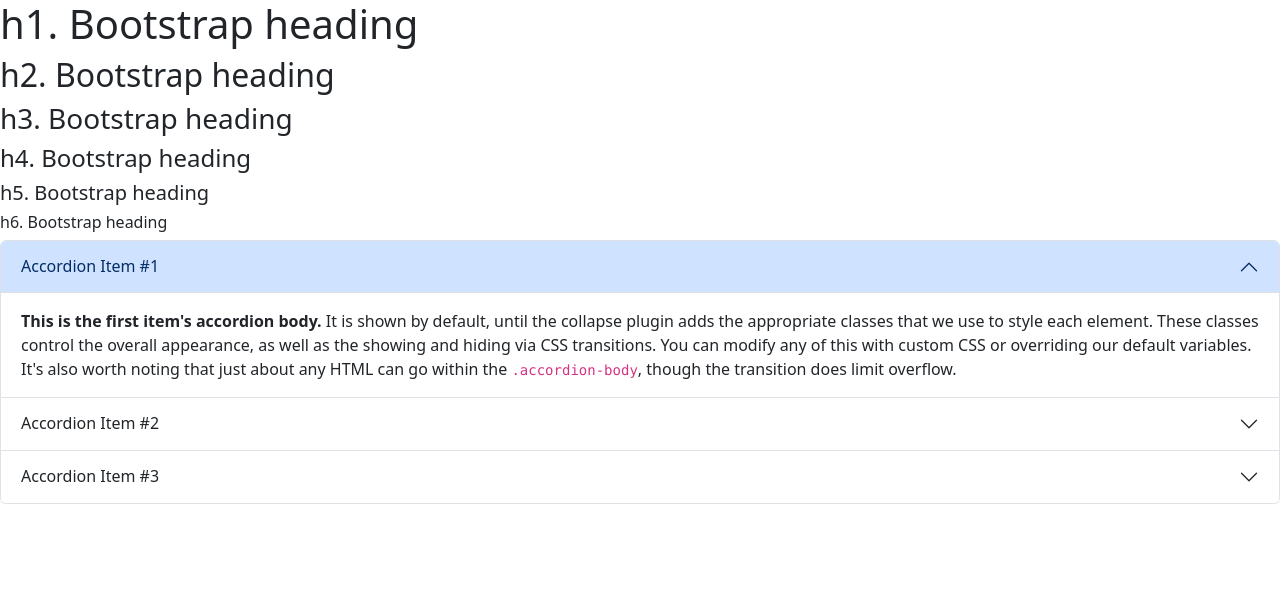
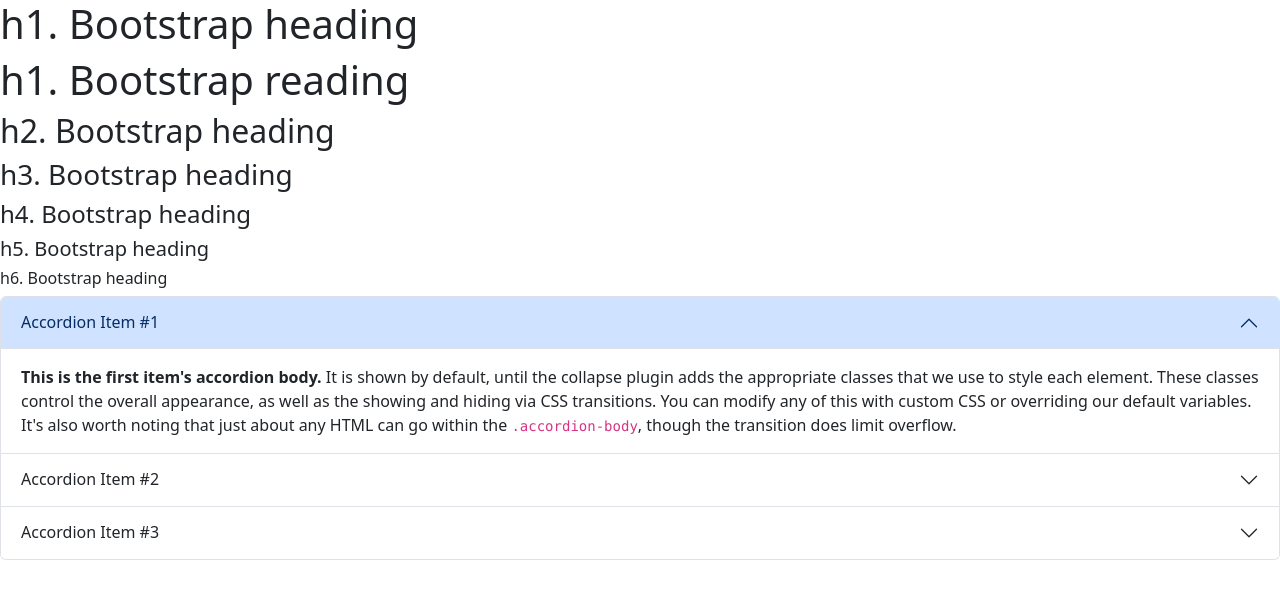
Before and after one commit to hafsaasif89/eproject, a plain HTML site: page index.html in a window 1280 px wide. Drawn offline with nearby package versions, Linux system fonts and the light colour scheme.

Commit message:
Update index.html

```diff
--- a/index.html
+++ b/index.html
@@ -10,6 +10,7 @@
 <body>
 
     <p class="h1">h1. Bootstrap heading</p>
+    <p class="h1">h1. Bootstrap reading</p>
     <p class="h2">h2. Bootstrap heading</p>
     <p class="h3">h3. Bootstrap heading</p>
     <p class="h4">h4. Bootstrap heading</p>
```
